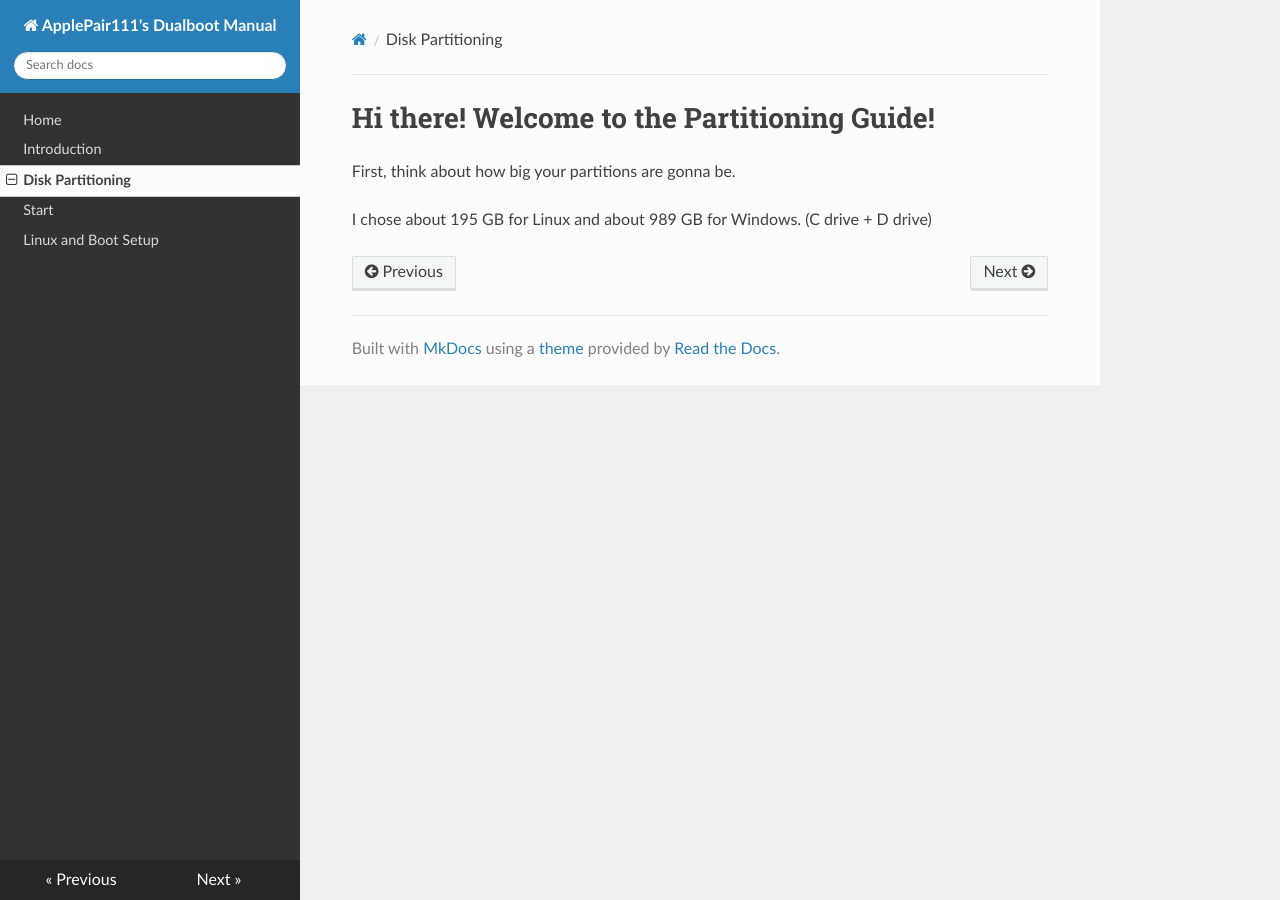
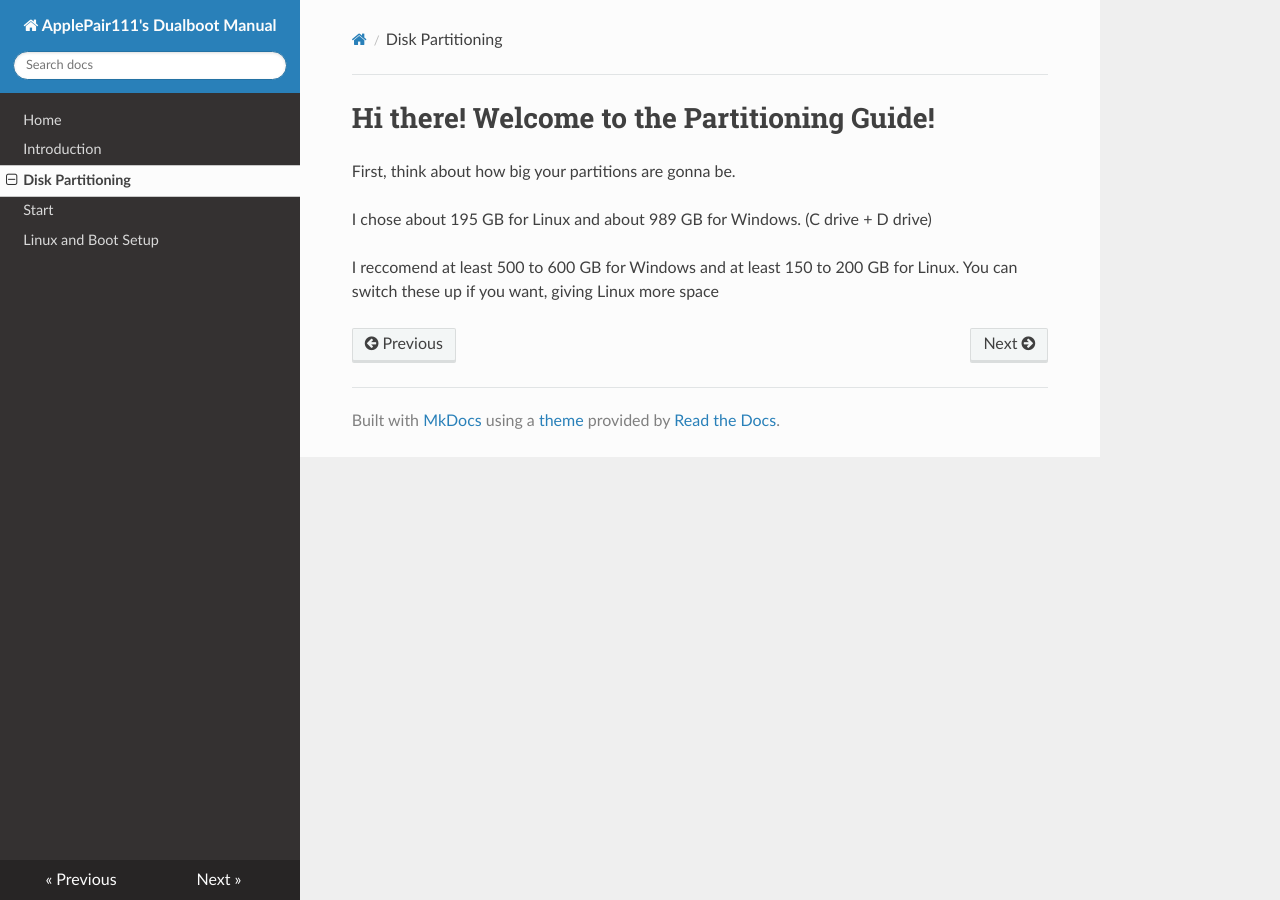
Before and after one commit to ApplePair111/ap111s-dualboot-manual, an MkDocs documentation site: the page built from docs/PARTITIONING.md, in a window 1280 px wide. Built offline with MkDocs 1.6.1, drawn with Linux system fonts in a browser that asks for light colours; nearby versions of some CDN libraries.

Commit message:
Docs: fix title, license, link; add partition tips
Standardize project title capitalization in README and docs/index, correct license label to "CC BY-NC-SA", and replace the local INTRODUCTION link with the ReadTheDocs URL in README. Update docs/index to use a "Click Next" prompt. Extend docs/PARTITIONING.md with recommended partition sizes and minor formatting (newline). These changes improve clarity and direct readers to the hosted documentation.

```diff
--- a/docs/PARTITIONING.md
+++ b/docs/PARTITIONING.md
@@ -3,3 +3,6 @@
 First, think about how big your partitions are gonna be.
 
 I chose about 195 GB for Linux and about 989 GB for Windows. (C drive + D drive)
+
+I reccomend at least 500 to 600 GB for Windows and at least 150 to 200 GB for Linux.
+You can switch these up if you want, giving Linux more space
```
Also changed, not shown: README.md (+3 -3 lines), docs/index.md (+2 -2 lines).
